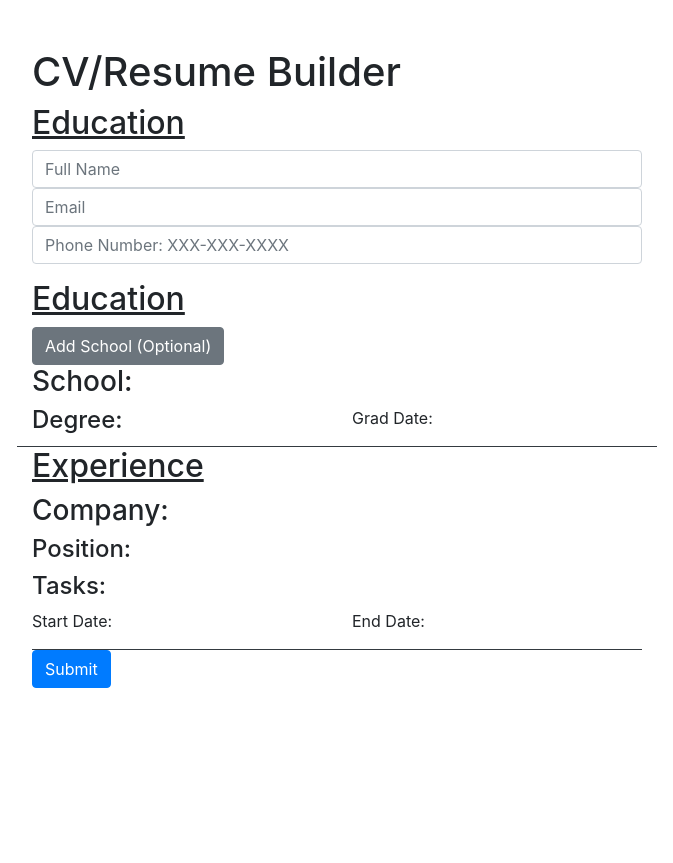
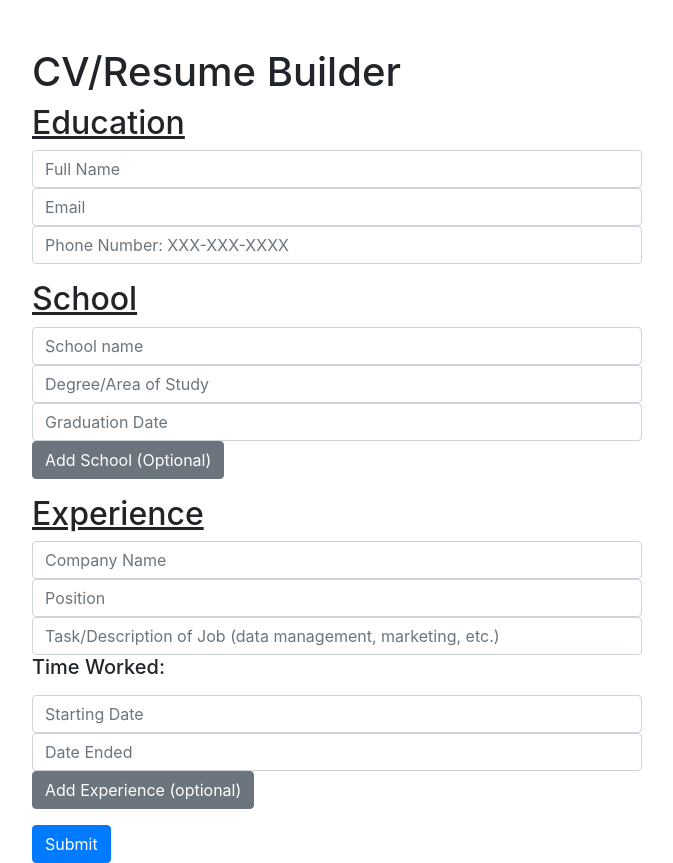
Before and after one commit to baekben/cvApp, a React (Create React App) app: page / in a window 1280 px wide. Shown: the whole page, without its empty margins (303-976 px from the left). Before the commit the page ends 800 px from the top, so only its background shows below. Built offline with nearby package versions, Linux system fonts and the light colour scheme.

Commit message:
Reverting to e91048b8f1e13c404d2d4e1b7c2fbede9b0491d2

```diff
--- a/src/App.js
+++ b/src/App.js
@@ -8,12 +8,15 @@ class App extends Component {
 		super(props);
 		this.state = {
 			completedForm: true,
+			eduNum: 1,
 			jobNum: 1,
+			educations: [],
 			jobs: [],
 			buttonText: 'Submit',
 		};
 		this.handleChange = this.handleChange.bind(this);
 		this.handleSubmit = this.handleSubmit.bind(this);
+		this.addEducation = this.addEducation.bind(this);
 		this.addJob = this.addJob.bind(this);
 	}
 
@@ -38,18 +41,44 @@ class App extends Component {
 		});
 	};
 
+	addEducation = (education) => {
+		this.setState({
+			eduNum: this.state.eduNum + 1,
+			educations: this.state.educations.concat(education),
+		});
+		console.log(this.state.addEducation);
+	};
+
 	addJob = (job) => {
 		this.setState({
 			jobNum: this.state.jobNum + 1,
 			jobs: this.state.jobs.concat(job),
 		});
-		console.log('Job/experience Added');
+		console.log(this.state.addJob);
 	};
 
 	render() {
+		const educations = [];
+		for (let i = 0; i < this.state.eduNum; i++) {
+			educations.push(
+				<EducationOutput
+					key={i}
+					number={i}
+					completedForm={this.state.completedForm}
+					educations={this.addEducation}
+				/>
+			);
+		}
 		const jobs = [];
 		for (let i = 0; i < this.state.jobNum; i++) {
-			jobs.push();
+			jobs.push(
+				<ExperienceOutput
+					key={i}
+					number={i}
+					completedForm={this.state.completedForm}
+					jobs={this.addJob}
+				/>
+			);
 		}
 		return (
 			<div className="col-6 mx-auto mt-5">
@@ -58,21 +87,13 @@ class App extends Component {
 				</header>
 				<div>
 					<form>
-						<h2>
-							<u>Education</u>
-						</h2>
 						<GeneralInfoOutput
 							completedForm={this.state.completedForm}
 							onChange={this.handleChange}
 						/>
-						<h2>
-							<u>Education</u>
-						</h2>
-						<EducationOutput completedForm={this.completedForm} />
-						<h2>
-							<u>Experience</u>
-						</h2>
-						<ExperienceOutput completedForm={this.completedForm} />
+						{educations}
+
+						{jobs}
 						<div>
 							<button type="submit" className="btn btn-primary" onClick={this.handleSubmit}>
 								{this.state.buttonText}
--- a/src/components/Education.js
+++ b/src/components/Education.js
@@ -2,10 +2,13 @@ import React, { Component } from 'react';
 
 class Education extends Component {
 	render() {
-		const { handleChange, school, degree, gradDate } = this.props;
+		const { handleChange, school, degree, gradDate, eduSubmit } = this.props;
 
 		return (
 			<div className="form-group">
+				<h2>
+					<u>School</u>
+				</h2>
 				<input
 					type="text"
 					placeholder="School name"
@@ -31,6 +34,11 @@ class Education extends Component {
 					id="gradDate"
 					className="form-control"
 				/>
+				<div>
+					<button className="btn btn-secondary" type="submit" id="schoolSave" onClick={eduSubmit}>
+						Add School (Optional)
+					</button>
+				</div>
 			</div>
 		);
 	}
--- a/src/components/EducationOutput.js
+++ b/src/components/EducationOutput.js
@@ -9,12 +9,9 @@ export default class EducationOutput extends Component {
 			school: '',
 			degree: '',
 			gradDate: '',
-			eduNum: 1,
-			educations: [],
 		};
 		this.handleChange = this.handleChange.bind(this);
 		this.eduSubmit = this.eduSubmit.bind(this);
-		this.addEducation = this.addEducation.bind(this);
 	}
 	handleChange = (e) => {
 		this.setState({
@@ -30,55 +27,23 @@ export default class EducationOutput extends Component {
 				degree: this.state.degree,
 				gradDate: this.state.gradDate,
 			};
-			this.addEducation(education);
+			this.props.educations(education);
 		}
 	};
-
-	addEducation = (education) => {
-		this.setState({
-			eduNum: this.eduNum + 1,
-			educations: this.educations.concat(education),
-		});
-		console.log('Education Added');
-	};
-
 	render() {
 		const { school, degree, gradDate } = this.state;
 		const { completedForm } = this.props;
 
-		const schools = [];
-		for (let i = 0; i < this.state.eduNum; i++) {
-			console.log('school');
-			if (this.completedForm) {
-				schools.push(
+		return completedForm ? (
 			<Education
 				school={school}
 				degree={degree}
 				gradDate={gradDate}
 				handleChange={this.handleChange}
 				eduSubmit={this.eduSubmit}
-						key={i}
 			/>
-				);
-			}
-			if (!completedForm) {
-				schools.push(<EducationView school={school} degree={degree} gradDate={gradDate} key={i} />);
-			}
-		}
-
-		return (
-			<div>
-				<div>
-					<button
-						className="btn btn-secondary"
-						type="submit"
-						id="schoolSave"
-						onClick={this.eduSubmit}>
-						Add School (Optional)
-					</button>
-				</div>
-				{schools}
-			</div>
+		) : (
+			<EducationView school={school} degree={degree} gradDate={gradDate} />
 		);
 	}
 }
--- a/src/components/Experience.js
+++ b/src/components/Experience.js
@@ -6,11 +6,10 @@ class Experience extends Component {
 
 		return (
 			<div className="form-group">
-				<div>
-					<button className="btn btn-secondary" id="jobBtn" onClick={handleSubmit}>
-						Add Experience (optional)
-					</button>
-				</div>
+				<h2>
+					<u>Experience</u>
+				</h2>
+
 				<input
 					type="text"
 					id="company"
@@ -54,6 +53,9 @@ class Experience extends Component {
 					value={endDate}
 					className="form-control"
 				/>
+				<button className="btn btn-secondary" id="jobBtn" onClick={handleSubmit}>
+					Add Experience (optional)
+				</button>
 			</div>
 		);
 	}
--- a/src/components/GeneralInfo.js
+++ b/src/components/GeneralInfo.js
@@ -5,7 +5,9 @@ class GeneralInfo extends Component {
 		const { fullName, email, phone, handleChange } = this.props;
 		return (
 			<div color="bg-secondary" className="form-group">
-
+				<h2>
+					<u>Education</u>
+				</h2>
 				<input
 					type="text"
 					id="fullName"
```
Lines whose indentation alone changed are shown as unchanged.
